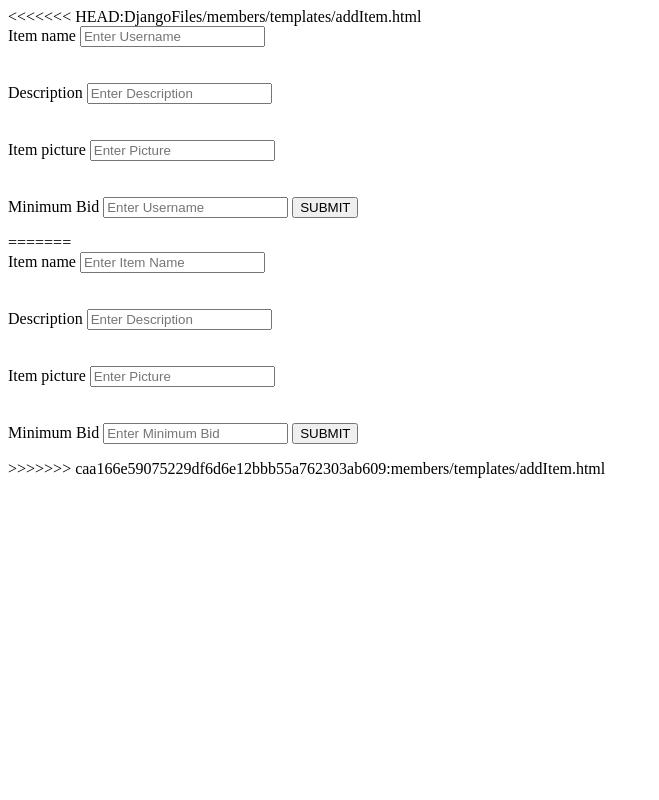
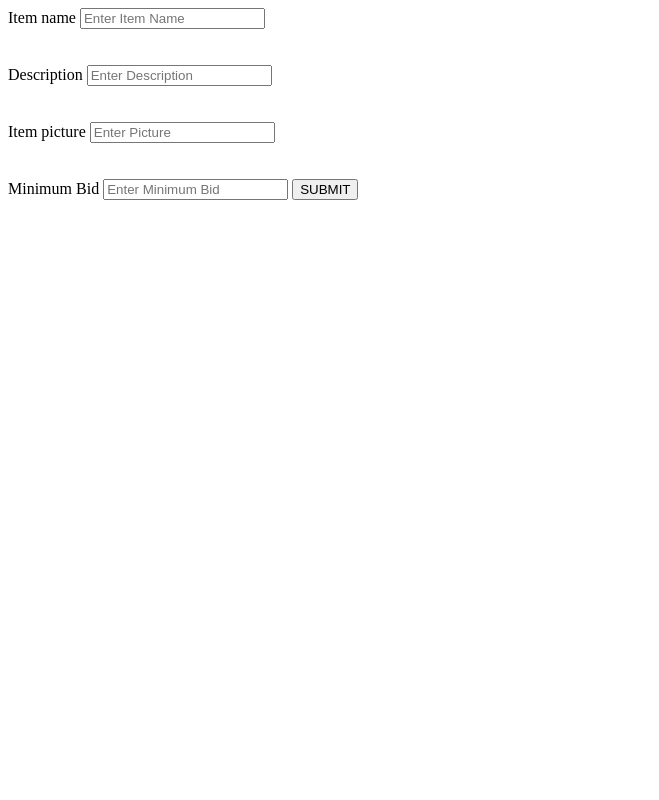
Before and after one commit to aaryaag03/AuctionPortalBackend, a Django app: template DjangoFiles/members/templates/addItem.html in a window 1280 px wide. Shown: the whole page, without its empty margins (0-659 px from the left). Run offline with Django 4.2, Linux system fonts and the light colour scheme; the template is opened without the code that fills it, so the values that code supplies are empty.

Commit message:
Now we can add items

```diff
--- a/DjangoFiles/members/templates/addItem.html
+++ b/DjangoFiles/members/templates/addItem.html
@@ -1,31 +1,3 @@
-<<<<<<< HEAD:DjangoFiles/members/templates/addItem.html
-<!DOCTYPE html>
-<html lang="en">
-<head>
-    <meta charset="UTF-8">
-    <meta http-equiv="X-UA-Compatible" content="IE=edge">
-    <meta name="viewport" content="width=device-width, initial-scale=1.0">
-    <title>Document</title>
-</head>
-<body>
-    <form action ="../itemAdded/" method="post">
-        {% csrf_token %}
-          <input type="text" name="title" value= '{{ item.username }}' style="display:none;">
-          <label for="">Item name</label>
-          <input type="text" id="username" name="username" placeholder="Enter Username">
-          <br><br><br>
-          <label for="">Description</label>
-          <input type="text" id="username" name="username" placeholder="Enter Description">
-          <br><br><br>
-          <label for="">Item picture</label>
-          <input type="text" id="username" name="username" placeholder="Enter Picture">
-          <br><br><br>
-          <label for="">Minimum Bid</label>
-          <input type="text" id="username" name="username" placeholder="Enter Username">
-          <input type="submit" value="SUBMIT">
-      </form>
-</body>
-=======
 <!DOCTYPE html>
 <html lang="en">
 <head>
@@ -53,5 +25,4 @@
           <input type="submit" value="SUBMIT">
       </form>
 </body>
->>>>>>> caa166e59075229df6d6e12bbb55a762303ab609:members/templates/addItem.html
 </html>
```
